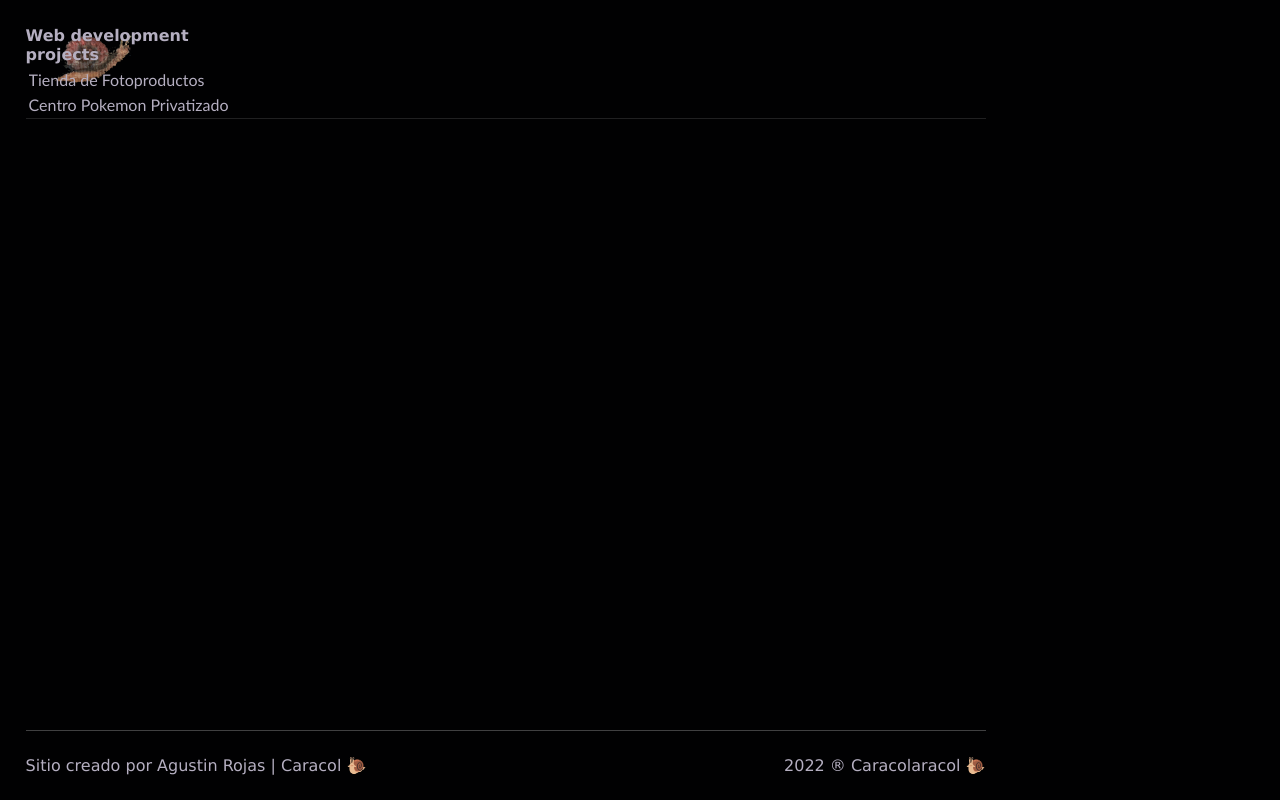
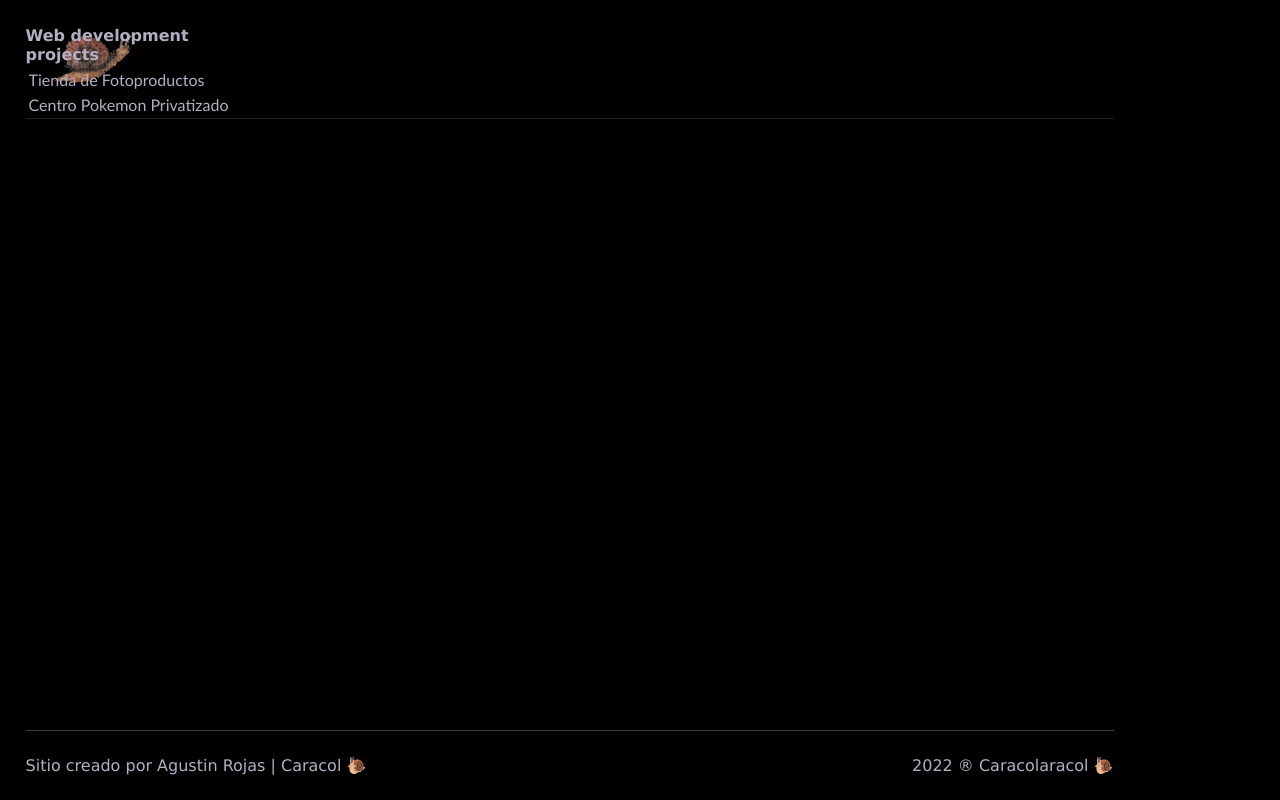
Before and after one commit to Caracolaracol/jsFinal-coderhouse, a website: page pages/centroPoke.html in a window 1280 px wide. Drawn offline with Linux system fonts and the light colour scheme.

Commit message:
border width

```diff
--- a/scss/partials/layout/_footer.scss
+++ b/scss/partials/layout/_footer.scss
@@ -8,7 +8,7 @@
     display: flex;
     position: fixed;
     bottom: 0;
-    width: 75%;
+    width: 85%;
     align-items: center;
     text-align: center;
     left: 2%;
--- a/scss/partials/layout/_header.scss
+++ b/scss/partials/layout/_header.scss
@@ -3,7 +3,7 @@
 }
 .header {
     position: fixed;
-    width: 75%;
+    width: 85%;
     align-items: center;
     text-align: center;
     left: 2%;
```
Also changed, not shown: css/style.css.
